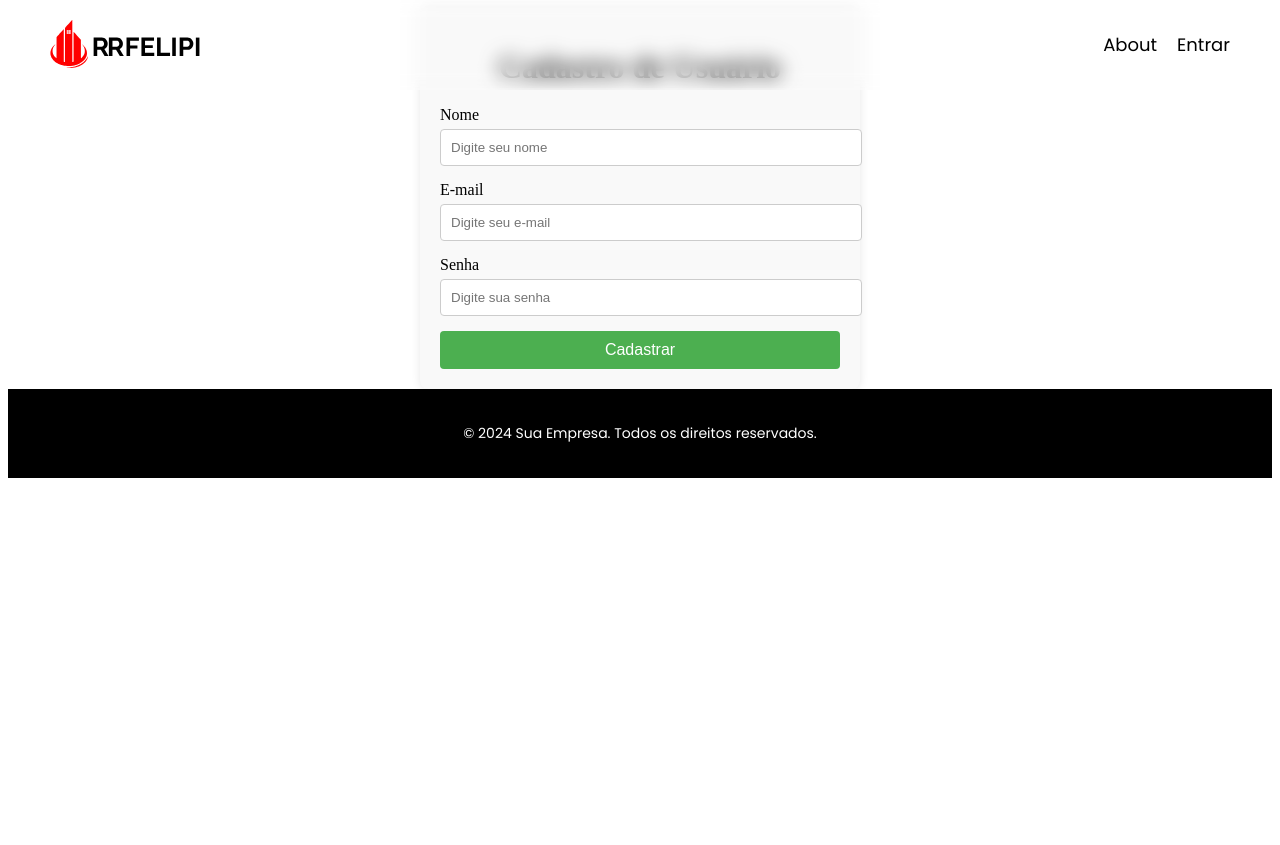
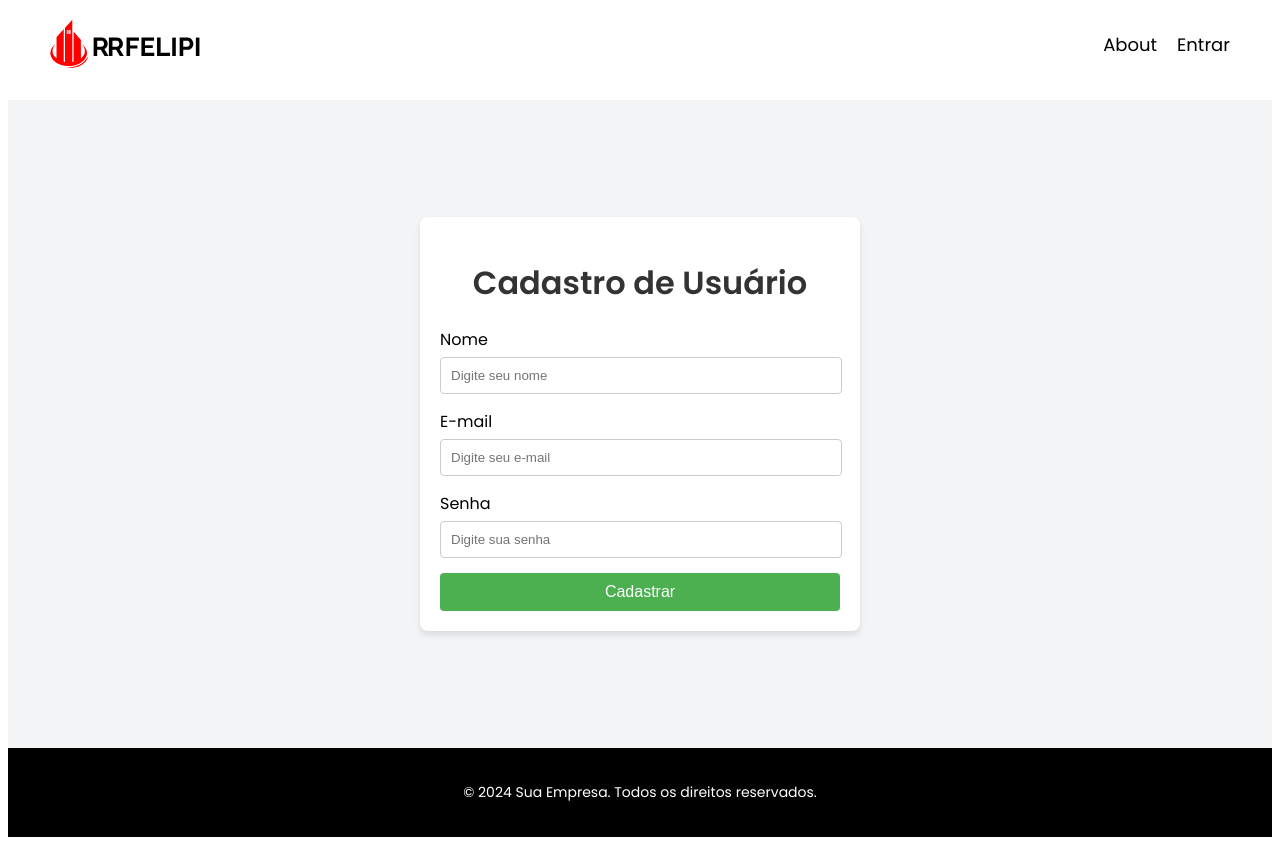
Before and after one commit to rodried23/RRFelipi, a Vue app: page /Cadastro in a window 1280 px wide. Before the commit the page ends 800 px from the top, so only its background shows below. Built offline with nearby package versions, Linux system fonts and the light colour scheme.

Commit message:
correcao

```diff
--- a/src/assets/main.css
+++ b/src/assets/main.css
@@ -5,6 +5,7 @@
   margin: 0 auto;
   padding: 2rem;
   font-weight: normal;
+  font-family: "Poppins", sans-serif;
 }
 
 a,
--- a/src/views/Cadastro.vue
+++ b/src/views/Cadastro.vue
@@ -1,43 +1,26 @@
 <template>
+  <body>
     <div class="cadastro">
       <h1>Cadastro de Usuário</h1>
       <form @submit.prevent="handleSubmit">
         <div class="form-group">
           <label for="nome">Nome</label>
-          <input
-            type="text"
-            id="nome"
-            v-model="form.nome"
-            placeholder="Digite seu nome"
-            required
-          />
+          <input type="text" id="nome" v-model="form.nome" placeholder="Digite seu nome" required />
         </div>
 
         <div class="form-group">
           <label for="email">E-mail</label>
-          <input
-            type="email"
-            id="email"
-            v-model="form.email"
-            placeholder="Digite seu e-mail"
-            required
-          />
+          <input type="email" id="email" v-model="form.email" placeholder="Digite seu e-mail" required />
         </div>
 
         <div class="form-group">
           <label for="senha">Senha</label>
-          <input
-            type="password"
-            id="senha"
-            v-model="form.senha"
-            placeholder="Digite sua senha"
-            required
-          />
+          <input type="password" id="senha" v-model="form.senha" placeholder="Digite sua senha" required />
         </div>
-
         <button type="submit">Cadastrar</button>
       </form>
     </div>
+  </body>
 </template>
 
 <script>
@@ -62,17 +45,27 @@
 </script>
 
 <style scoped>
-  .cadastro {
-    max-width: 400px;
-    margin: 0 auto;
-    padding: 20px;
-    background-color: #f9f9f9;
-    border-radius: 8px;
-    box-shadow: 0 0 10px rgba(0, 0, 0, 0.1);
+body {
+  font-family: "Poppins", sans-serif;
+  margin: 0;
+  height: 76vh;
+  display: flex;
+  justify-content: center;
+  align-items: center;
+  background-color: #f3f4f6;
 }
 
+.cadastro {
+  background: #ffffff;
+  padding: 20px;
+  border-radius: 8px;
+  box-shadow: 0 4px 6px rgba(0, 0, 0, 0.1);
+  max-width: 400px;
+  width: 100%;
+}
 h1 {
   text-align: center;
+  color: #333;
   margin-bottom: 20px;
 }
 
@@ -86,7 +79,7 @@
 }
 
 input {
-    width: 100%;
+  width: 95%;
   padding: 10px;
   border: 1px solid #ccc;
   border-radius: 4px;
--- a/src/views/Home.vue
+++ b/src/views/Home.vue
@@ -61,7 +61,6 @@
 
   <style scoped>
   #homepage {
-    font-family: "Poppins", sans-serif;
     color: #333;
     overflow-x: hidden;
   }
```
Lines whose indentation alone changed are shown as unchanged.
